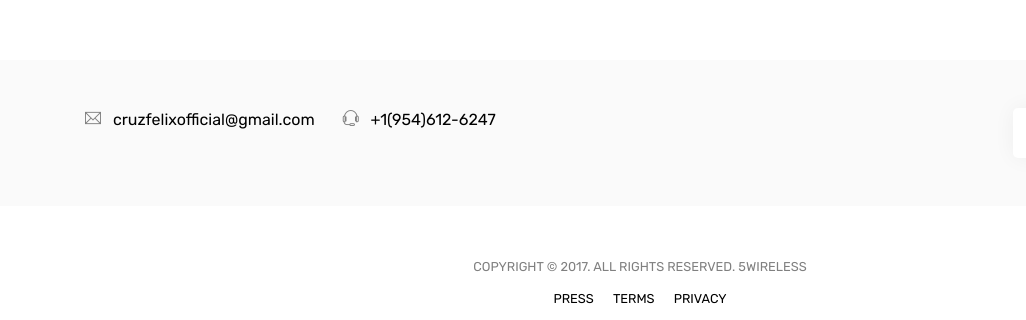
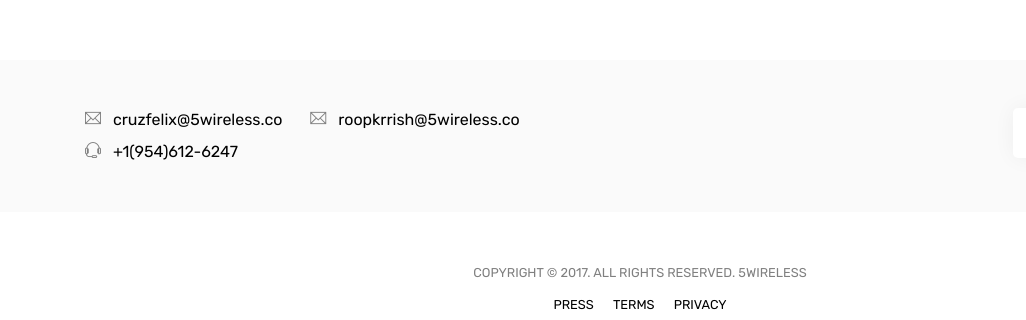
Before and after one commit to 5wireless/5wireless.github.com, a plain HTML site: page index.html in a window 1280 px wide. Shown: the part 7257-7577 px from the top of the page, 0-1026 px from the left. Drawn offline with Linux system fonts and the light colour scheme.

Commit message:
Updated index.html

```diff
--- a/index.html
+++ b/index.html
@@ -488,7 +488,8 @@
 
                     <div class=" d-block d-sm-inline-block">
                         <p class="mb-2">
-                            <span class="ti-email mr-2"></span> <a class="mr-4" href="mailto:cruzfelixofficial@gmail.com">cruzfelixofficial@gmail.com</a>
+                            <span class="ti-email mr-2"></span> <a class="mr-4" href="mailto:cruzfelix@wireless.co">cruzfelix@5wireless.co</a>
+                            <span class="ti-email mr-2"></span> <a class="mr-4" href="mailto:roopkrrish@wireless.co">roopkrrish@5wireless.co</a>
                         </p>
                     </div>
                     <div class="d-block d-sm-inline-block">
```
